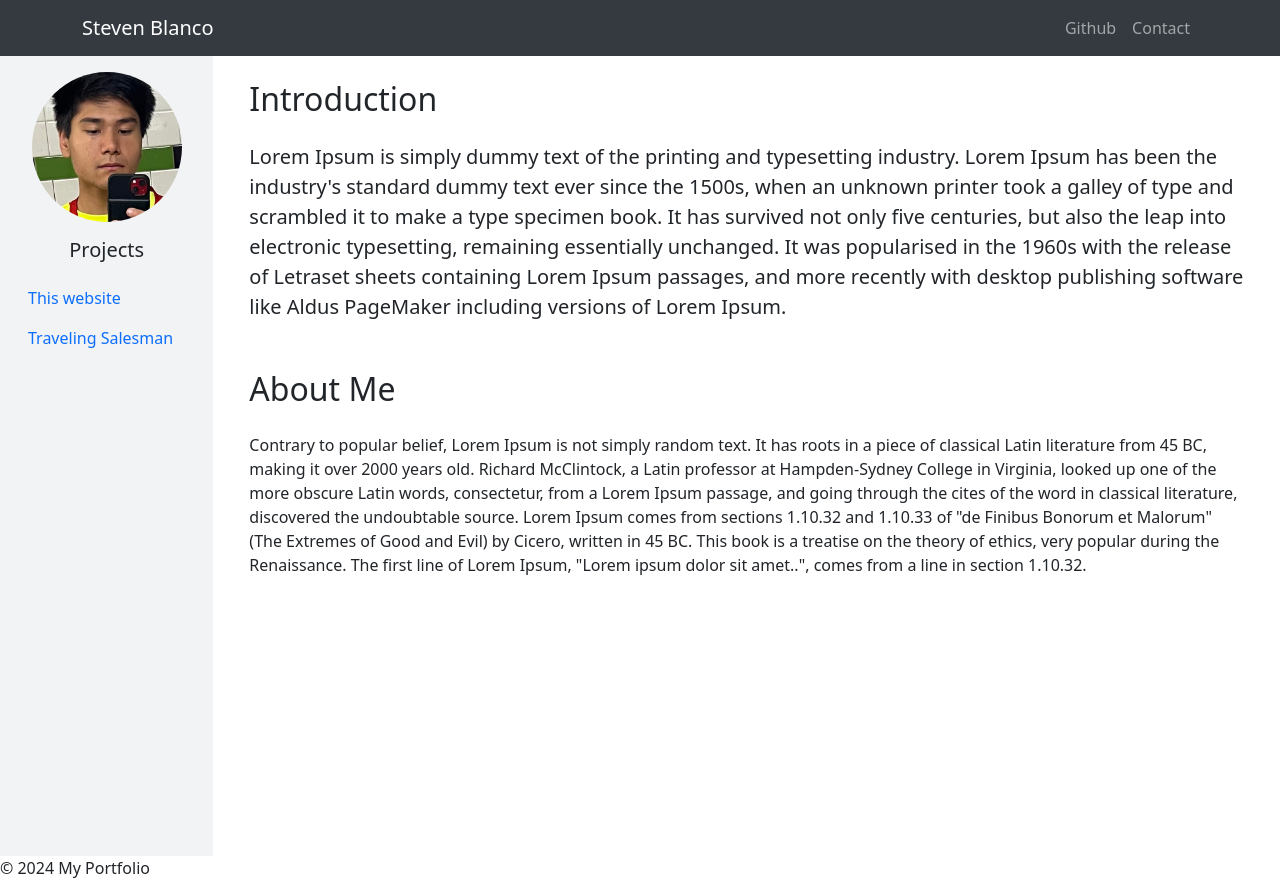
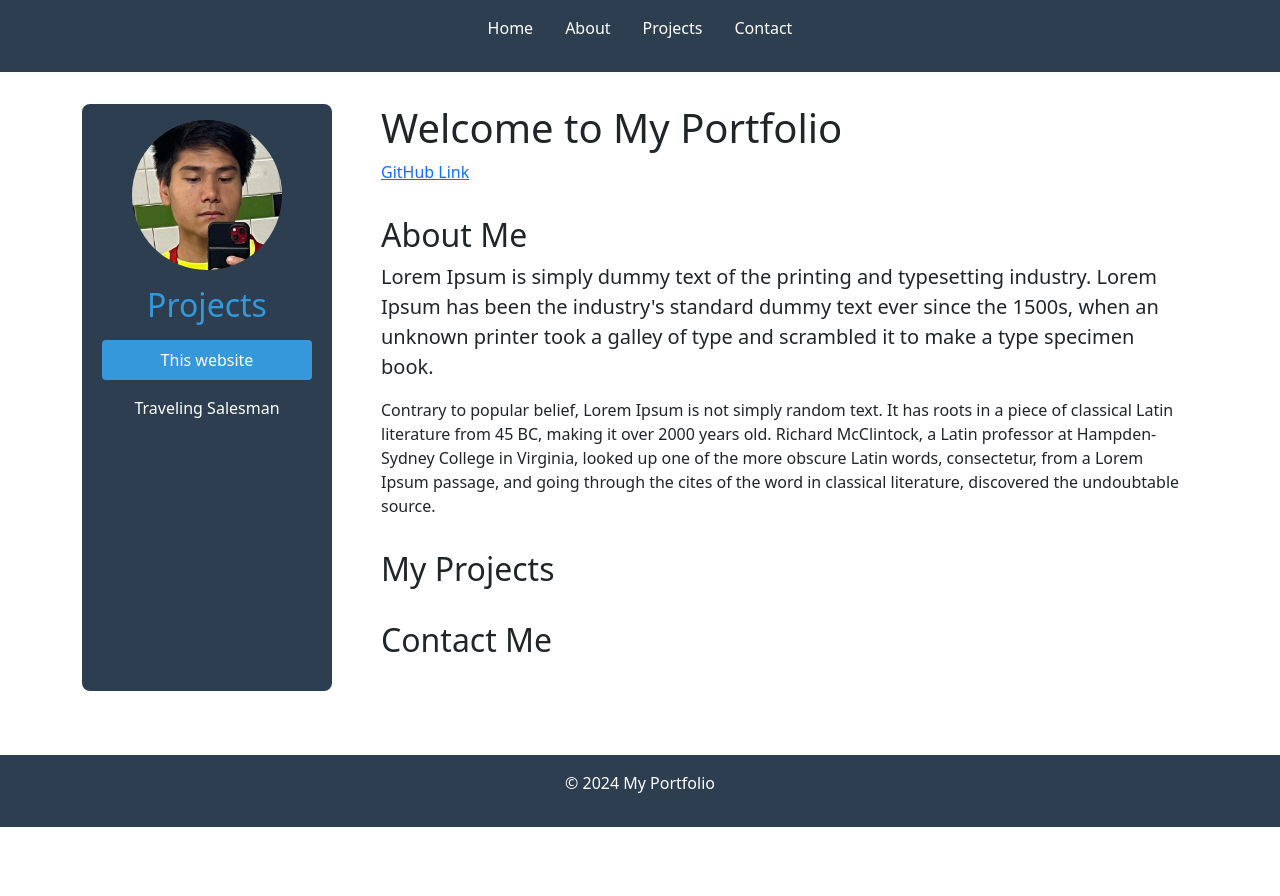
Before and after one commit to 19sblanco/website, a Django app: page / in a window 1280 px wide. After the commit the page ends 827 px from the top, so only its background shows below. Run offline with Django 5.2, Linux system fonts and the light colour scheme; some libraries are stand-ins or nearby versions.

Commit message:
improved look of website. need to hook uplinks

```diff
--- /dev/null
+++ b/website/portfolio/static/css/style.css
@@ -0,0 +1,197 @@
+:root {
+    --primary-color: #3498db;
+    --secondary-color: #2c3e50;
+    --accent-color: #e74c3c;
+    --background-color: #f4f4f4;
+    --text-color: #333;
+}
+
+body {
+    font-family: 'Inter', sans-serif;
+    line-height: 1.8;
+    margin: 0;
+    padding: 0;
+    color: var(--text-color);
+    background-color: var(--background-color);
+}
+
+.container {
+    max-width: 1200px;
+    margin: 0 auto;
+    padding: 2rem;
+}
+
+header {
+    background-color: var(--secondary-color);
+    color: white;
+    padding: 1rem 0;
+}
+
+nav ul {
+    list-style-type: none;
+    padding: 0;
+    display: flex;
+    justify-content: center;
+}
+
+nav ul li {
+    margin: 0 1rem;
+}
+
+nav ul li a {
+    color: white;
+    text-decoration: none;
+}
+
+h1, h2 {
+    color: var(--secondary-color);
+}
+
+a {
+    color: var(--primary-color);
+    text-decoration: none;
+}
+
+.content-wrapper {
+    display: flex;
+    gap: 2rem;
+}
+
+.sidebar {
+    flex: 0 0 250px;
+    background-color: var(--secondary-color);
+    padding: 1rem;
+    border-radius: 8px;
+    color: white;
+}
+
+.sidebar-content {
+    display: flex;
+    flex-direction: column;
+    align-items: center;
+}
+
+.sidebar-title {
+    color: var(--primary-color);
+    margin-bottom: 1rem;
+}
+
+.sidebar-nav ul {
+    list-style-type: none;
+    padding: 0;
+    margin: 0;
+    display: flex;
+    flex-direction: column;
+    align-items: center;
+}
+
+.sidebar-nav li {
+    margin-bottom: 0.5rem;
+    width: 100%;
+}
+
+.sidebar-nav a {
+    color: white;
+    text-decoration: none;
+    display: block;
+    padding: 0.5rem 1rem;
+    border-radius: 4px;
+    transition: background-color 0.3s ease;
+    text-align: center;
+}
+
+.sidebar-nav a:hover,
+.sidebar-nav a.active {
+    background-color: var(--primary-color);
+}
+
+.content {
+    flex: 1;
+    max-width: 800px;
+    margin: 0 auto;
+}
+
+.profile-img {
+    width: 150px;
+    height: 150px;
+    object-fit: cover;
+    border-radius: 50%;
+    margin-bottom: 1rem;
+}
+
+section {
+    margin-bottom: 2rem;
+}
+
+.lead {
+    font-size: 1.1em;
+    font-weight: 500;
+}
+
+footer {
+    background-color: var(--secondary-color);
+    color: white;
+    text-align: center;
+    padding: 1rem 0;
+    margin-top: 2rem;
+}
+
+/* TSP specific styles */
+.tsp-wrapper {
+    flex-direction: column;
+    align-items: center;
+}
+
+.canvas-container {
+    margin: 2rem 0;
+    text-align: center;
+}
+
+#tspCanvas {
+    background-color: white;
+    border: 2px solid var(--primary-color);
+    border-radius: 8px;
+    box-shadow: 0 4px 6px rgba(0, 0, 0, 0.1);
+}
+
+.demo-controls {
+    margin: 1rem 0;
+    display: flex;
+    flex-wrap: wrap;
+    gap: 0.5rem;
+    justify-content: center;
+    align-items: center;
+}
+
+input, button {
+    margin: 0.5rem;
+    padding: 0.5rem 1rem;
+    border: 1px solid #ccc;
+    border-radius: 4px;
+}
+
+button {
+    background-color: var(--primary-color);
+    color: white;
+    cursor: pointer;
+    transition: background-color 0.3s;
+}
+
+button:hover {
+    background-color: var(--secondary-color);
+}
+
+#errorMessage {
+    color: var(--accent-color);
+    text-align: center;
+}
+
+@media (max-width: 768px) {
+    .content-wrapper {
+        flex-direction: column;
+    }
+
+    .sidebar {
+        order: -1;
+    }
+}
--- a/website/portfolio/templates/base/sidebar.html
+++ b/website/portfolio/templates/base/sidebar.html
@@ -1,15 +1,13 @@
-<nav class="col-md-3 col-lg-2 d-md-block sidebar collapse">
-    <div class="position-sticky pt-3">
+<aside class="sidebar">
+    <div class="sidebar-content">
         {% load static %}
-        <img src="{% static 'portfolio/headshot.jpg' %}" alt="Steven Blanco" class="profile-img mx-auto d-block">
-        <h5 class="text-center mb-3">Projects</h5>
-        <ul class="nav flex-column">
-            <li class="nav-item">
-                <a class="nav-link active" href="https://github.com/19sblanco/website">This website</a>
-            </li>
-            <li class="nav-item">
-                <a class="nav-link" href="/tsp">Traveling Salesman</a>
-            </li>
-        </ul>
+        <img src="{% static 'portfolio/headshot.jpg' %}" alt="Steven Blanco" class="profile-img">
+        <h2 class="sidebar-title">Projects</h2>
+        <nav class="sidebar-nav">
+            <ul>
+                <li><a href="https://github.com/19sblanco/website" class="active">This website</a></li>
+                <li><a href="/tsp">Traveling Salesman</a></li>
+            </ul>
+        </nav>
     </div>
-</nav>
+</aside>
--- a/website/portfolio/templates/portfolio/index.html
+++ b/website/portfolio/templates/portfolio/index.html
@@ -4,42 +4,49 @@
     <meta charset="UTF-8">
     <meta name="viewport" content="width=device-width, initial-scale=1.0">
     <title>My Portfolio</title>
-    <style>
-        body {
-            background-color: #f8f9fa;
-        }
-        .navbar {
-            background-color: #343a40;
-        }
-        .sidebar {
-            background-color: #f1f3f5;
-            height: 100vh;
-        }
-        .profile-img {
-            width: 150px;
-            height: 150px;
-            object-fit: cover;
-            border-radius: 50%;
-            margin-bottom: 1rem;
-        }
-    </style>
+    <link href="https://fonts.googleapis.com/css2?family=Inter:wght@400;700&display=swap" rel="stylesheet">
+    <link rel="stylesheet" href="../../static/css/style.css">
     {% load bootstrap5 %}
     {% bootstrap_css %}
     {% bootstrap_javascript %}
 </head>
 <body>
-    {% include "base/navbar.html" %}
+    <header>
+        <nav>
+            <ul>
+                <li><a href="#home">Home</a></li>
+                <li><a href="#about">About</a></li>
+                <li><a href="#projects">Projects</a></li>
+                <li><a href="#contact">Contact</a></li>
+            </ul>
+        </nav>
+    </header>
 
-    <div class="container-fluid">
-        <div class="row">
+    <div class="container">
+        <div class="content-wrapper">
             {% include "base/sidebar.html" %}
-            <main class="col-md-9 ms-sm-auto col-lg-10 px-md-4">
-                <div class="container mt-4">
-                    <h2 class="mb-4">Introduction</h2>
-                    <p class="lead">Lorem Ipsum is simply dummy text of the printing and typesetting industry. Lorem Ipsum has been the industry's standard dummy text ever since the 1500s, when an unknown printer took a galley of type and scrambled it to make a type specimen book. It has survived not only five centuries, but also the leap into electronic typesetting, remaining essentially unchanged. It was popularised in the 1960s with the release of Letraset sheets containing Lorem Ipsum passages, and more recently with desktop publishing software like Aldus PageMaker including versions of Lorem Ipsum.</p>
-                    <h2 class="mt-5 mb-4">About Me</h2>
-                    <p>Contrary to popular belief, Lorem Ipsum is not simply random text. It has roots in a piece of classical Latin literature from 45 BC, making it over 2000 years old. Richard McClintock, a Latin professor at Hampden-Sydney College in Virginia, looked up one of the more obscure Latin words, consectetur, from a Lorem Ipsum passage, and going through the cites of the word in classical literature, discovered the undoubtable source. Lorem Ipsum comes from sections 1.10.32 and 1.10.33 of "de Finibus Bonorum et Malorum" (The Extremes of Good and Evil) by Cicero, written in 45 BC. This book is a treatise on the theory of ethics, very popular during the Renaissance. The first line of Lorem Ipsum, "Lorem ipsum dolor sit amet..", comes from a line in section 1.10.32.</p>
-                </div>
+
+            <main class="content">
+                <section id="home">
+                    <h1>Welcome to My Portfolio</h1>
+                    <p><a href="#">GitHub Link</a></p>
+                </section>
+
+                <section id="about">
+                    <h2>About Me</h2>
+                    <p class="lead">Lorem Ipsum is simply dummy text of the printing and typesetting industry. Lorem Ipsum has been the industry's standard dummy text ever since the 1500s, when an unknown printer took a galley of type and scrambled it to make a type specimen book.</p>
+                    <p>Contrary to popular belief, Lorem Ipsum is not simply random text. It has roots in a piece of classical Latin literature from 45 BC, making it over 2000 years old. Richard McClintock, a Latin professor at Hampden-Sydney College in Virginia, looked up one of the more obscure Latin words, consectetur, from a Lorem Ipsum passage, and going through the cites of the word in classical literature, discovered the undoubtable source.</p>
+                </section>
+
+                <section id="projects">
+                    <h2>My Projects</h2>
+                    <!-- Add your projects here -->
+                </section>
+
+                <section id="contact">
+                    <h2>Contact Me</h2>
+                    <!-- Add your contact form or information here -->
+                </section>
             </main>
         </div>
     </div>
@@ -47,6 +54,5 @@
     <footer>
         <p>&copy; 2024 My Portfolio</p>
     </footer>
-
 </body>
 </html>
```
Also changed, not shown: website/portfolio/templates/portfolio/tsp.html (+56 -77 lines).
